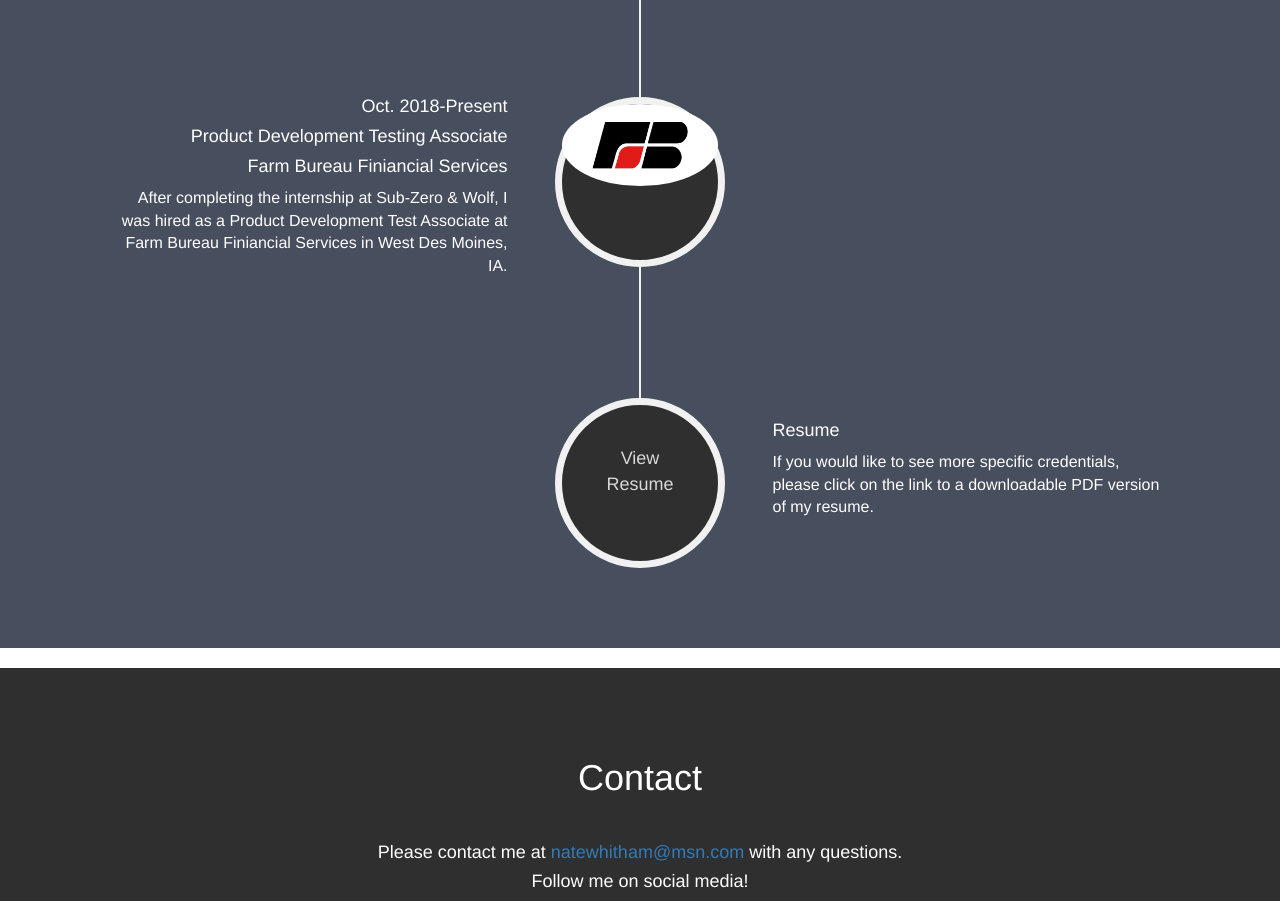
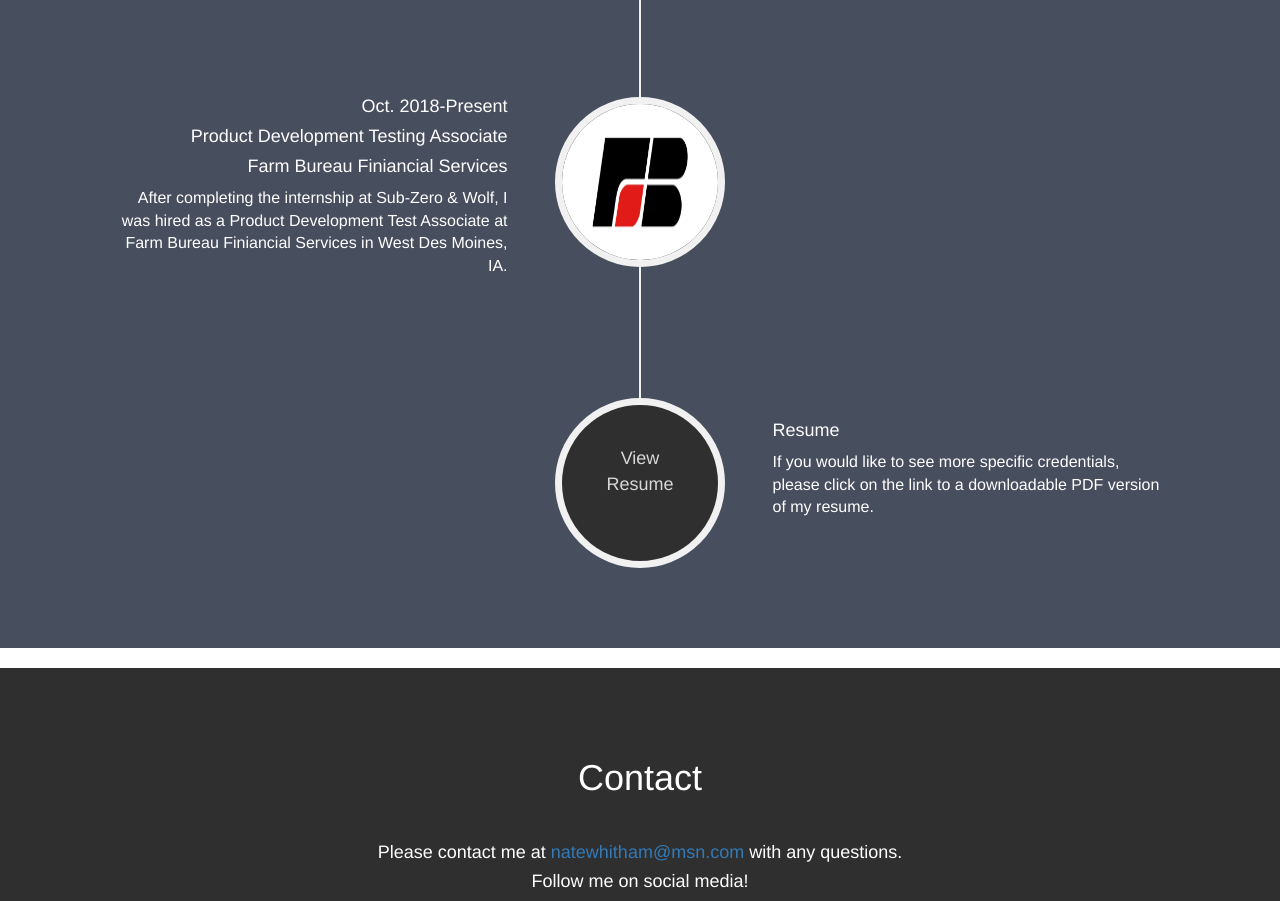
Before and after one commit to natewhitham/NorseGloves, a plain HTML site: page index.html in a window 1280 px wide. Shown: the part 3227-4128 px from the top of the page. Drawn offline with nearby package versions, Linux system fonts and the light colour scheme.

Commit message:
Update index.html

```diff
--- a/index.html
+++ b/index.html
@@ -172,7 +172,7 @@
             </li>
             <li>
                 <div class="timeline-image">
-                    <img class="img-circle img-responsive" src="icons/FB_Logo.png" alt="Farm Bureau Financial Services">
+                    <img class="img-circle img-responsive" src="icons/FB_Logo.png" alt="Farm Bureau Financial Services" style="height: 156px;">
                 </div>
                 <div class="timeline-panel">
                     <div class="timeline-heading">
```
